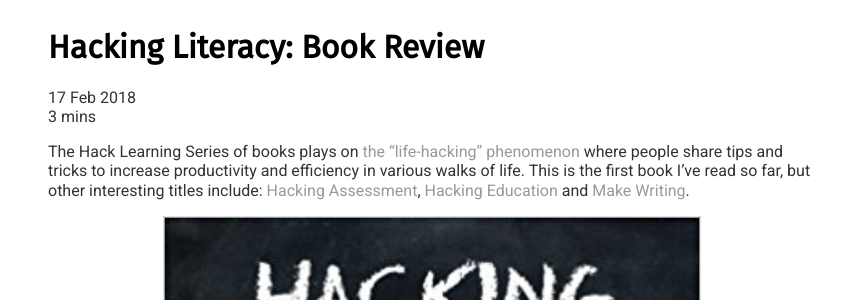
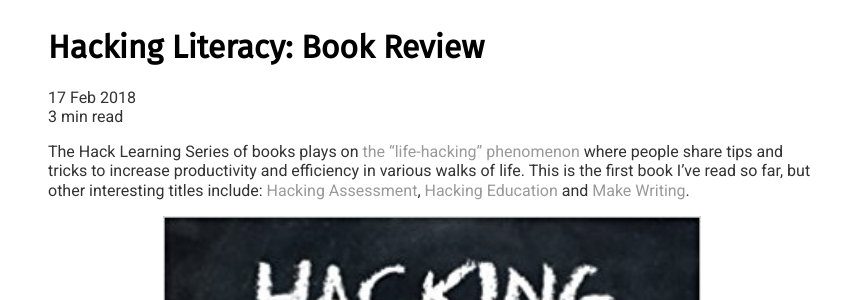
Before and after one commit to streakstrength/streakstrength.github.io, a Jekyll site: the page built from _posts/2018-02-17-hacking-literacy.md, in a window 1280 px wide and 900 px high. Shown: the part 192-492 px from the top of the window, without its empty margins (208-1071 px from the left). Built offline with Jekyll 4.4.1, drawn with Linux system fonts in a browser that asks for light colours; nearby versions of some CDN libraries.

Commit message:
Update reading_time.html

```diff
--- a/_includes/reading_time.html
+++ b/_includes/reading_time.html
@@ -1,8 +1,8 @@
 <span class="reading-time" title="Estimated read time">
   {% assign words = content | number_of_words %}
   {% if words < 360 %}
-    1 min
+    1 min read
   {% else %}
-    {{ words | divided_by:180 }} mins
+    {{ words | divided_by:180 }} min read
   {% endif %}
 </span>
```
